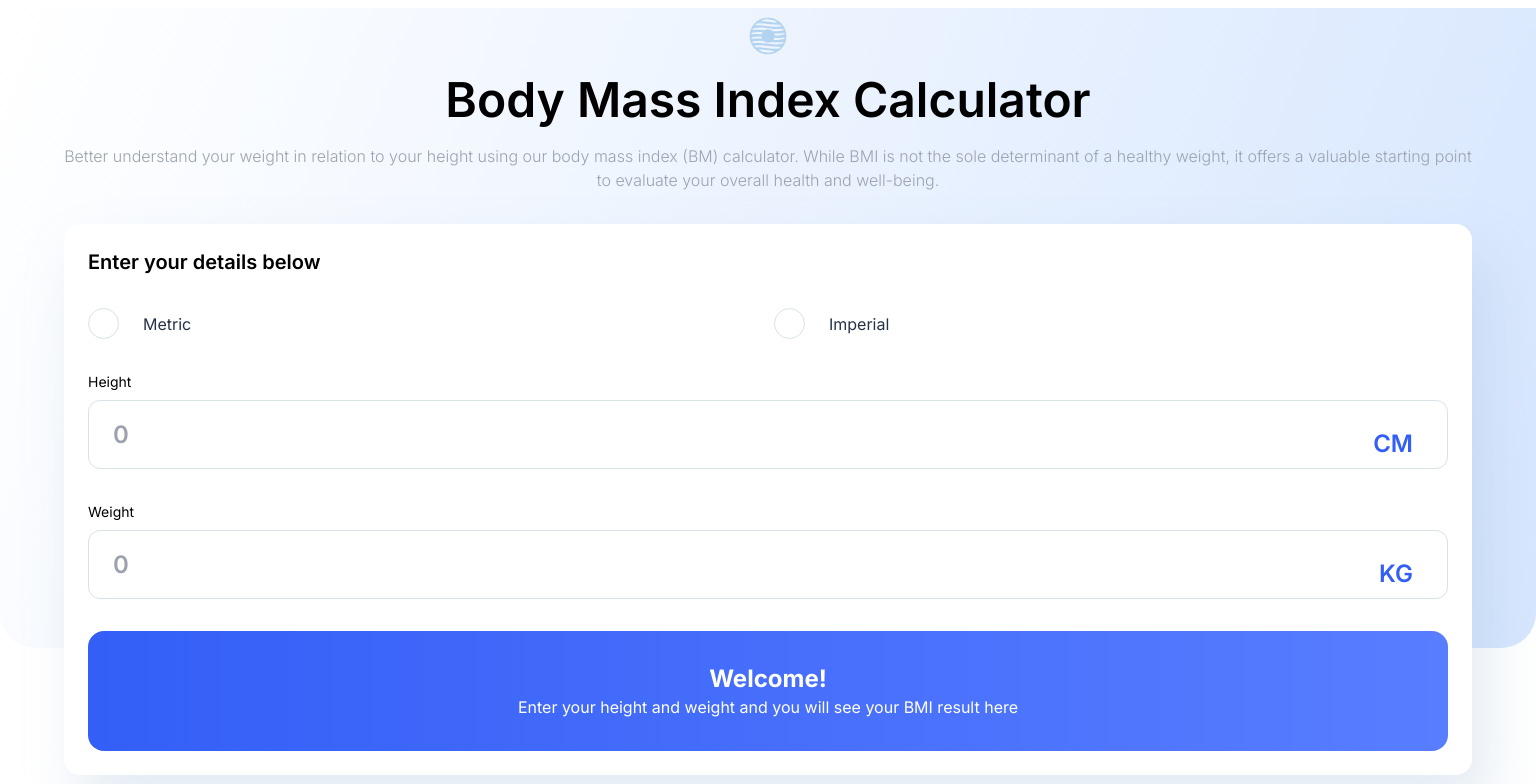
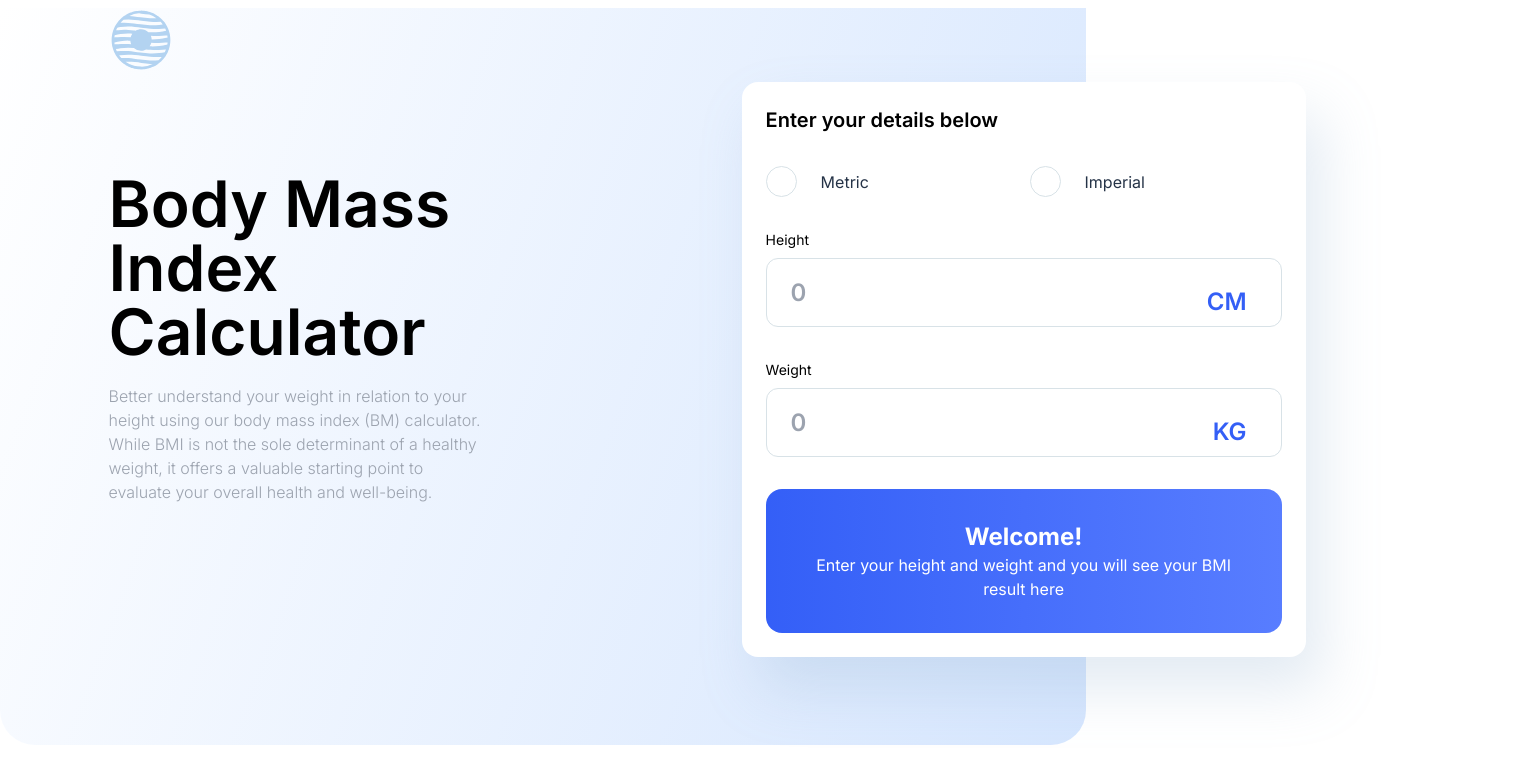
Before and after one commit to EvanFung/bmi-cal, a Next.js app: page / in a window 1536 px wide. Shown: the top 784 px of the page. Built offline with nearby package versions, Linux system fonts and the light colour scheme.

Commit message:
section 1 pc layout

```diff
--- a/app/globals.css
+++ b/app/globals.css
@@ -198,7 +198,7 @@ input:hover {
     justify-content: center;
     padding: 2rem;
     gap: 2rem;
-    align-items: end;
+    align-items: flex-end;
   }
   .explanation img[alt="man-eating-food"] {
     width:56%;
@@ -222,3 +222,55 @@ input:hover {
     width: 45%;
   }
 }
+/* Large devices (landscape PC), 1281 and up */
+@media only screen and (min-width: 1281px){
+  .intro {
+    margin: 0;
+    height: 737px;
+    display: block;
+    background: white;
+  }
+  .intro-words {
+    display: block;
+    width: 70.7%;
+    height: 100%;
+    background: linear-gradient(290.1deg, #D6E6FE 0%, rgba(214, 252, 254, 0) 100%);
+    border-radius: 0 0 35px 35px;
+  }
+  #logo {
+    width: 64px;
+    height: 64px;
+    margin-left: 10%;
+  }
+  .logo-img {
+    display: flex;
+    flex-direction: row;
+    justify-content: flex-start;
+    align-items: flex-start;
+  }
+  .intro-words-item {
+    display: flex;
+    flex-direction: column;
+    align-items: flex-start;
+    justify-content: flex-start;
+    margin-top: 5rem;
+  }
+  .intro-words-item h1 {
+    font-size: 64px;
+    text-align: start;
+    margin-left: 10%;
+    max-width: 45%;
+  }
+  .intro-words-item p {
+    text-align: start;
+    width: 35%;
+    margin-left: 10%;
+  }
+  .intro-form {
+    width: 564px;
+    position: absolute;
+    min-height: 448px;
+    top:50px;
+    right:15%;
+  }
+}
--- a/app/page.tsx
+++ b/app/page.tsx
@@ -5,11 +5,11 @@ export default function Home() {
       <div className=''>
         <section className='intro mt-2'>
             <div className='intro-words'>
-                <div className='flex items-center justify-center mt-2 '>
-                    <img src='/logo.svg' />
+                <div className='logo-img flex items-center justify-center mt-2 '>
+                    <img id="logo" src='/logo.svg' alt="logo" />
                 </div>
-                <div className='w-11/12 mx-auto'>
-                    <h1 className='font-semibold text-5xl text-center mt-5'>Body Mass Index Calculator</h1>
+                <div className='w-11/12 mx-auto intro-words-item lg:w-full'>
+                    <h1 className='font-semibold text-5xl text-center mt-5' id="intro-title">Body Mass Index Calculator</h1>
                     <p className='text-center mt-5 font-light text-base text-gray-400'>
                         Better understand your weight in relation to your height using our body mass index (BM) calculator. While BMI is not the sole determinant of a healthy weight, it offers a valuable starting point to evaluate your overall health and well-being.
                     </p>
```
